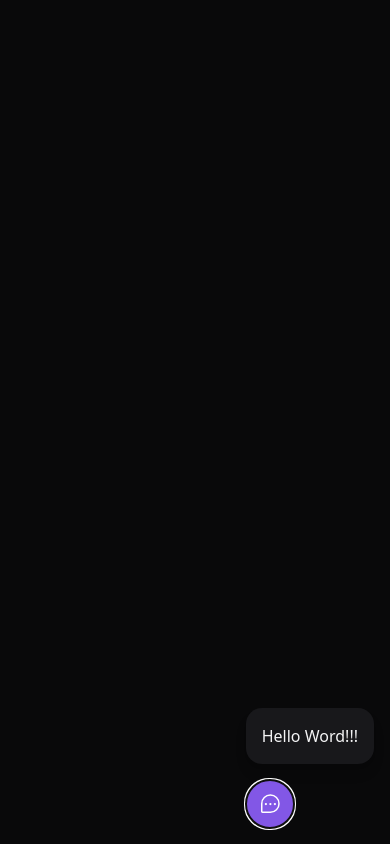
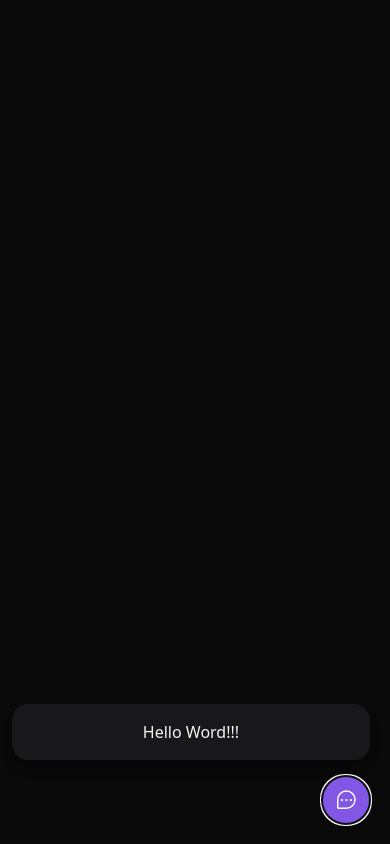
Before and after one commit to junioralbino/web-nlw, a React (Vite) app: page / in a window 390 px wide. Both pictures are taken after a click on the button "Feedback". Built offline with nearby package versions, Linux system fonts and the light colour scheme.

Commit message:
colocando o componente responsivo

```diff
--- a/src/components/Widget.tsx
+++ b/src/components/Widget.tsx
@@ -4,7 +4,7 @@
 
 export function Widget(){
     return(
-        <Popover className="absolute bottom-4 right-4">
+        <Popover className="absolute bottom-5 right-5 flex flex-col items-end">
 
         <Popover.Panel>
             <WidgetForm  />
--- a/src/components/WidgetForm.tsx
+++ b/src/components/WidgetForm.tsx
@@ -1,6 +1,6 @@
 export function WidgetForm(){
     return(
-        <div className="bg-zinc-900 p-4 relative rounded-2xl mb-4 flex flex-col items-center shadow-lg">
+        <div className="bg-zinc-900 p-4 relative rounded-2xl mb-4 flex flex-col items-center shadow-lg w-[calc(100vw-2rem)] md:w-auto">
           Hello Word!!!
         </div>
     )
```
